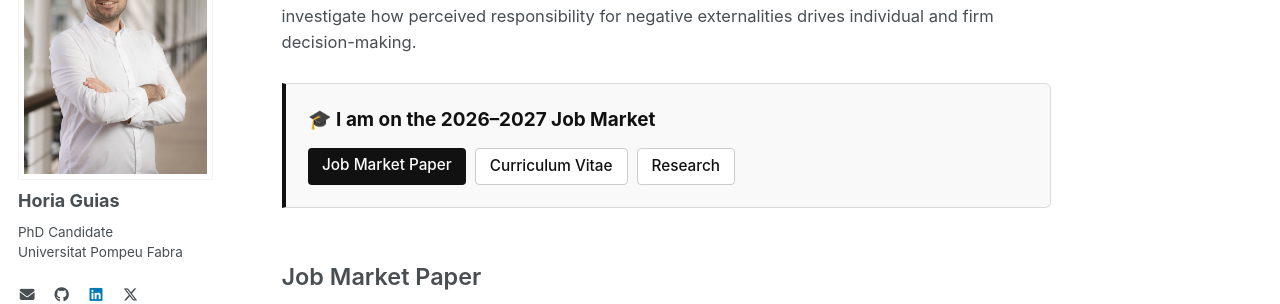
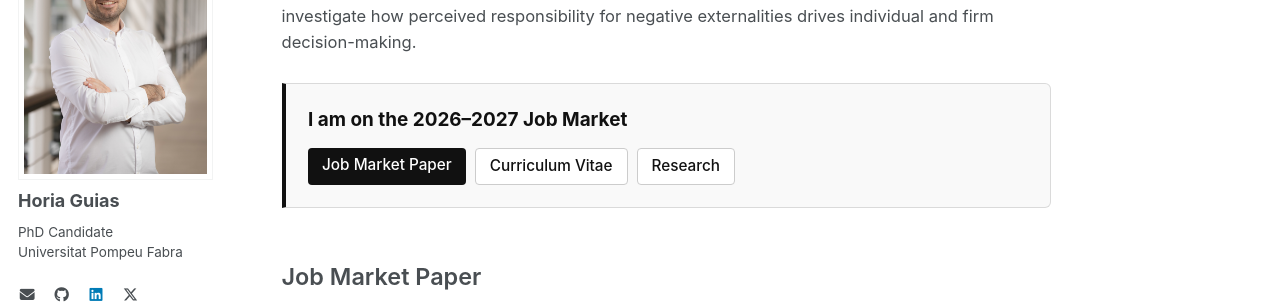
Before and after one commit to horiaguias/horiaguias.github.io, a Jekyll site: the page built from _pages/about.md, in a window 1280 px wide and 900 px high. Shown: the part 208-512 px from the top of the window. Built offline with Jekyll 4.4.1, drawn with Linux system fonts in a browser that asks for light colours; a style sheet for code colours, icons or effects is not loaded.

Commit message:
Remove Hat Emoji

```diff
--- a/_pages/about.md
+++ b/_pages/about.md
@@ -20,7 +20,7 @@ redirect_from:
 <!-- Catchy Job Market Box -->
 <div class="job-market-box">
   <div class="job-market-title">
-    🎓 I am on the 2026–2027 Job Market
+     I am on the 2026–2027 Job Market
   </div>
   <div class="job-market-btn-group">
     <a href="/jmp" target="_blank" rel="noopener noreferrer" class="job-market-btn job-market-btn-primary">Job Market Paper</a>
```
